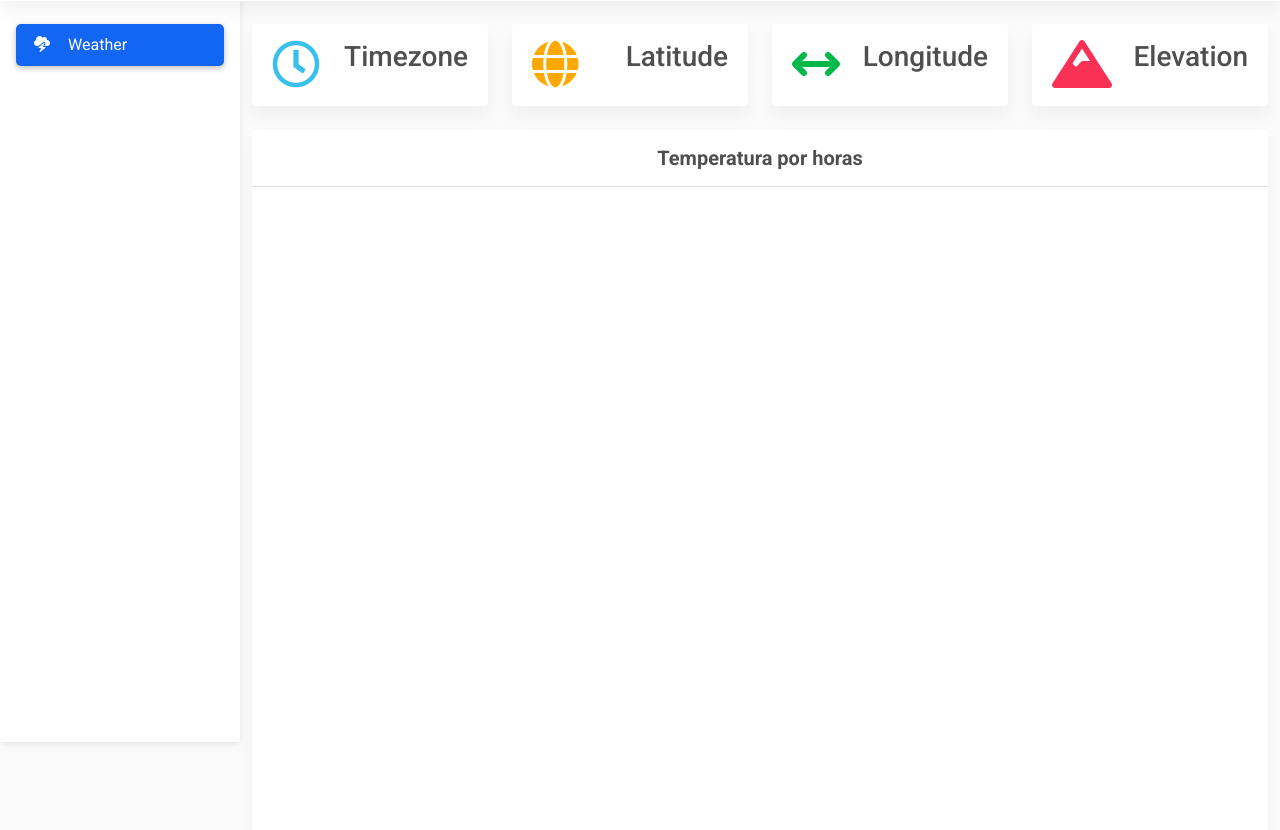
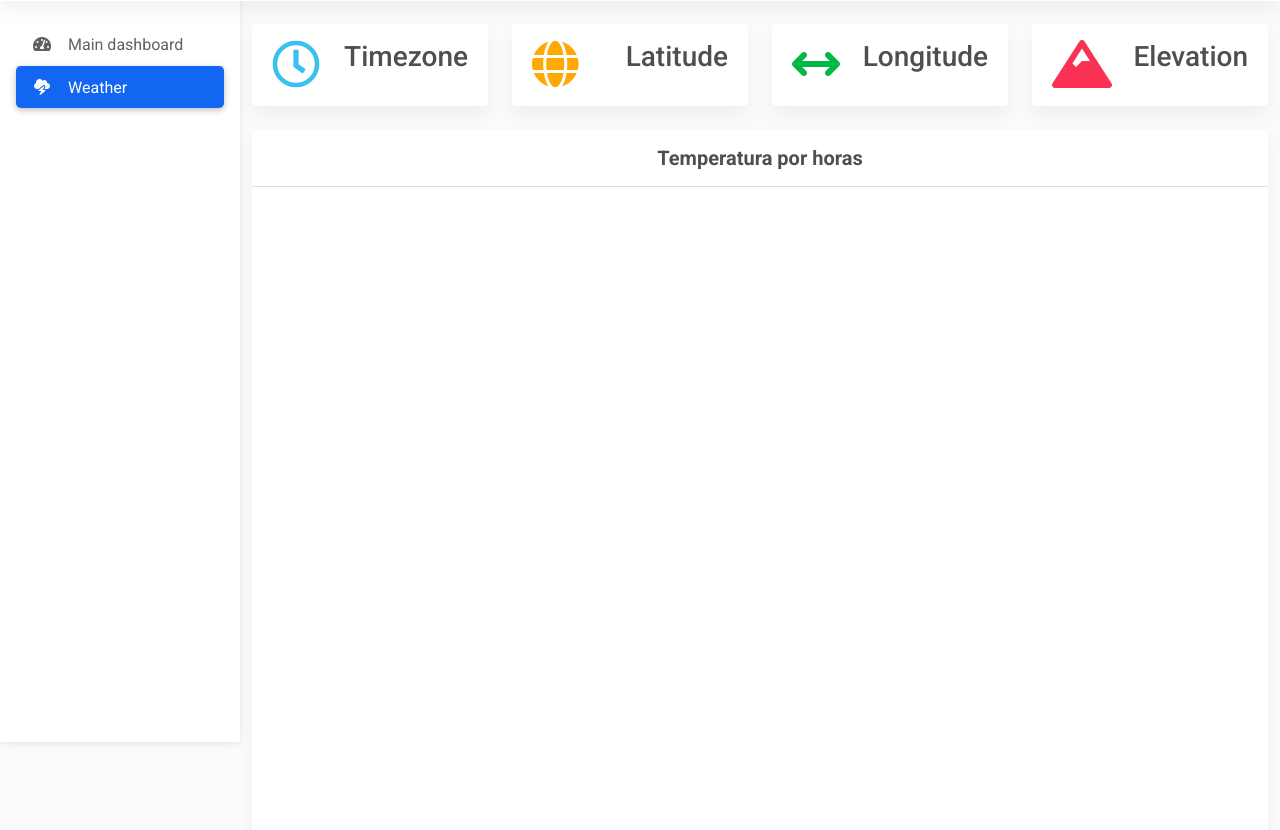
Before and after one commit to RicardoMolinaCoronel/dashboard, a plain HTML site: page index.html in a window 1280 px wide. Shown: the part 58-888 px from the top of the page. Drawn offline with nearby package versions, Linux system fonts and the light colour scheme; no server answers.

Commit message:
Update index.html

```diff
--- a/index.html
+++ b/index.html
@@ -26,6 +26,9 @@
     <nav id="sidebarMenu" class="collapse d-lg-block sidebar collapse bg-white">
       <div class="position-sticky">
         <div class="list-group list-group-flush mx-3 mt-4">
+          <a href="#" class="list-group-item list-group-item-action py-2 ripple" aria-current="true">
+            <i class="fas fa-tachometer-alt fa-fw me-3"></i><span>Main dashboard</span>
+          </a>
           <a href="#" class="list-group-item list-group-item-action py-2 ripple active">
             <i class="fas fa-light fa-cloud-bolt fa-fw me-3"></i><span>Weather </span>
           </a>
```
